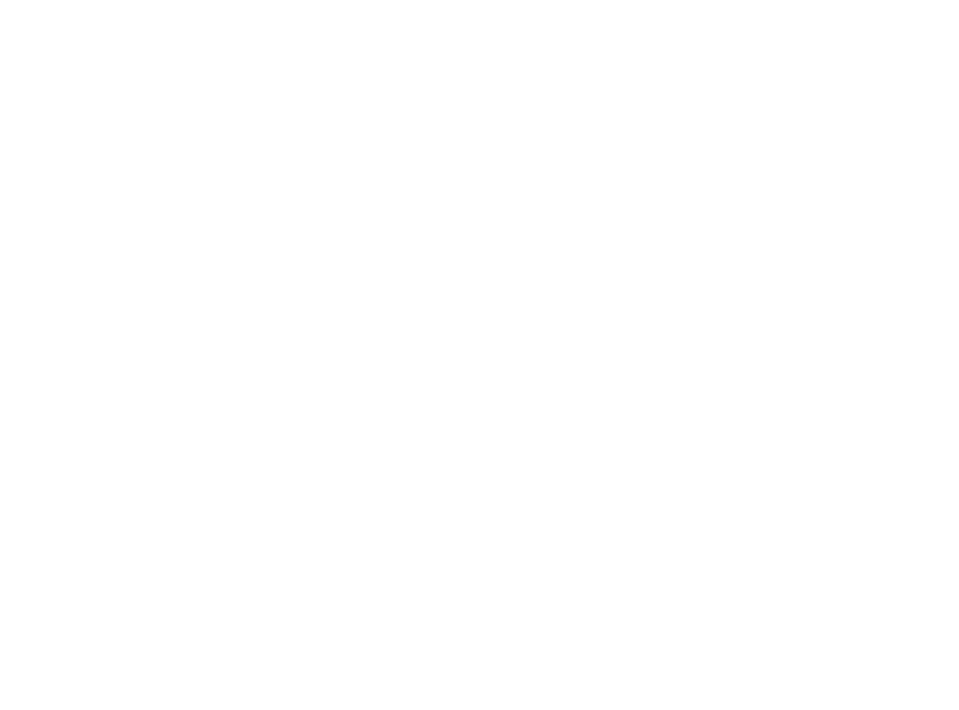
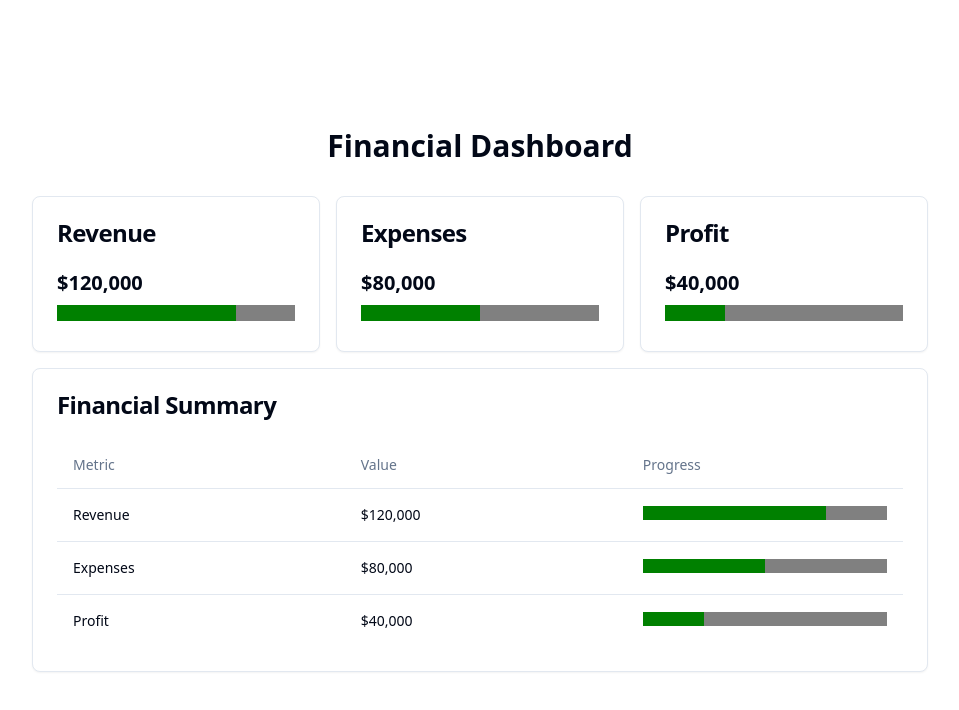
Before and after one commit to GPT-Engineer-App/financial-dashboard-metrics, a React (Vite) app: page / in a window 1280 px wide. Shown: the top 710 px of the page, without its empty margins (160-1119 px from the left). Built offline with nearby package versions, Linux system fonts and the light colour scheme.

Commit message:
Create financial metrics dashboard with cards and summary table

```diff
--- a/src/pages/Index.jsx
+++ b/src/pages/Index.jsx
@@ -1,9 +1,59 @@
-// Update this page (the content is just a fallback if you fail and example)
+import React from "react";
+import { Card, CardContent, CardHeader, CardTitle } from "@/components/ui/card";
+import { Table, TableBody, TableCell, TableHead, TableHeader, TableRow } from "@/components/ui/table";
+
+const financialMetrics = [
+  { name: "Revenue", value: "$120,000", progress: 75 },
+  { name: "Expenses", value: "$80,000", progress: 50 },
+  { name: "Profit", value: "$40,000", progress: 25 },
+];
 
 const Index = () => {
   return (
-    <div className="h-screen w-screen flex items-center justify-center">
-      {/* Update with components here */}
+    <div className="h-screen w-screen flex flex-col items-center justify-center space-y-4 p-4">
+      <h1 className="text-3xl font-bold mb-4">Financial Dashboard</h1>
+      <div className="grid grid-cols-1 md:grid-cols-3 gap-4 w-full max-w-4xl">
+        {financialMetrics.map((metric, index) => (
+          <Card key={index}>
+            <CardHeader>
+              <CardTitle>{metric.name}</CardTitle>
+            </CardHeader>
+            <CardContent>
+              <p className="text-xl font-semibold">{metric.value}</p>
+              <progress value={metric.progress} max="100" className="w-full mt-2"></progress>
+            </CardContent>
+          </Card>
+        ))}
+      </div>
+      <div className="w-full max-w-4xl mt-8">
+        <Card>
+          <CardHeader>
+            <CardTitle>Financial Summary</CardTitle>
+          </CardHeader>
+          <CardContent>
+            <Table>
+              <TableHeader>
+                <TableRow>
+                  <TableHead>Metric</TableHead>
+                  <TableHead>Value</TableHead>
+                  <TableHead>Progress</TableHead>
+                </TableRow>
+              </TableHeader>
+              <TableBody>
+                {financialMetrics.map((metric, index) => (
+                  <TableRow key={index}>
+                    <TableCell>{metric.name}</TableCell>
+                    <TableCell>{metric.value}</TableCell>
+                    <TableCell>
+                      <progress value={metric.progress} max="100" className="w-full"></progress>
+                    </TableCell>
+                  </TableRow>
+                ))}
+              </TableBody>
+            </Table>
+          </CardContent>
+        </Card>
+      </div>
     </div>
   );
 };
```
